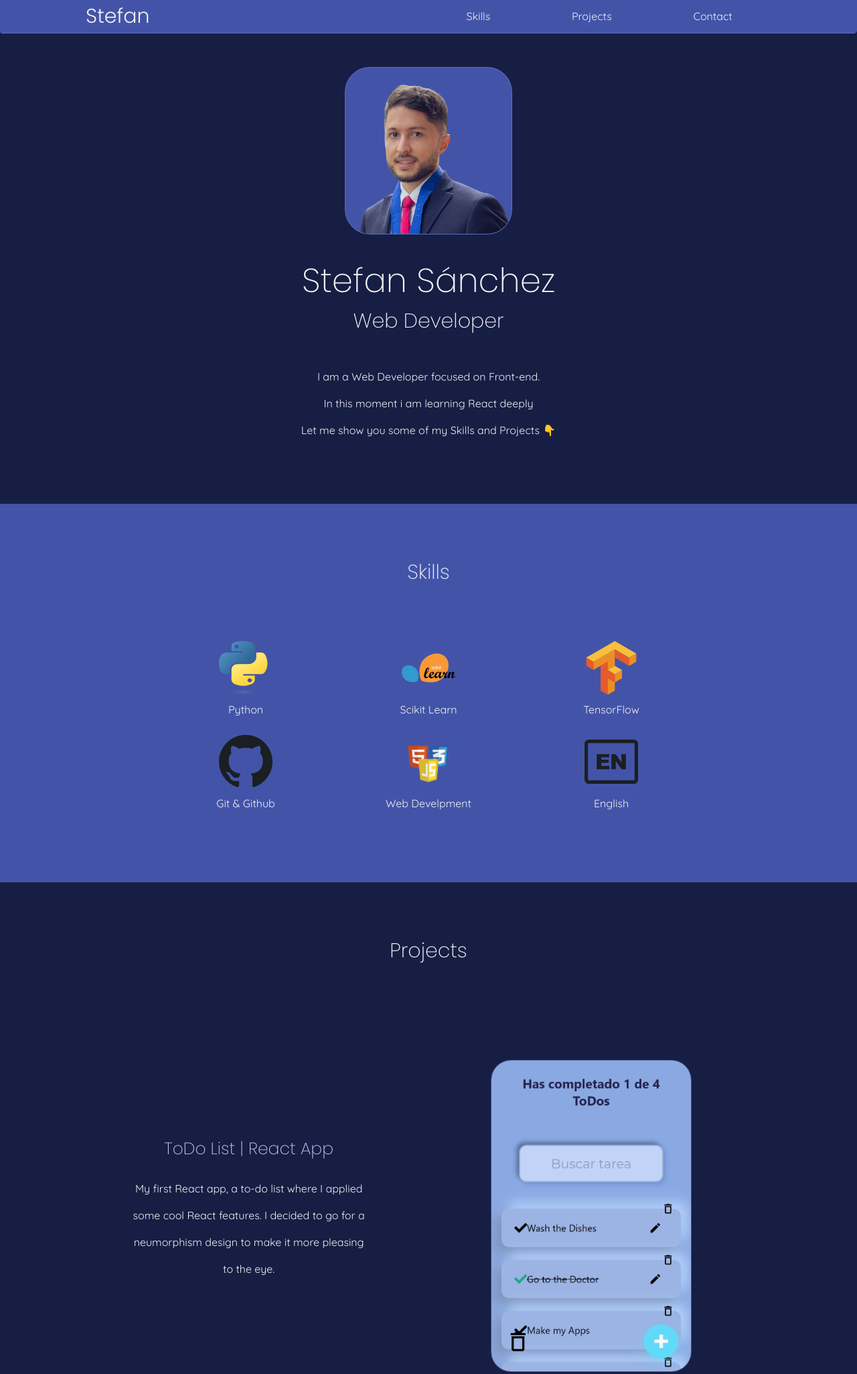
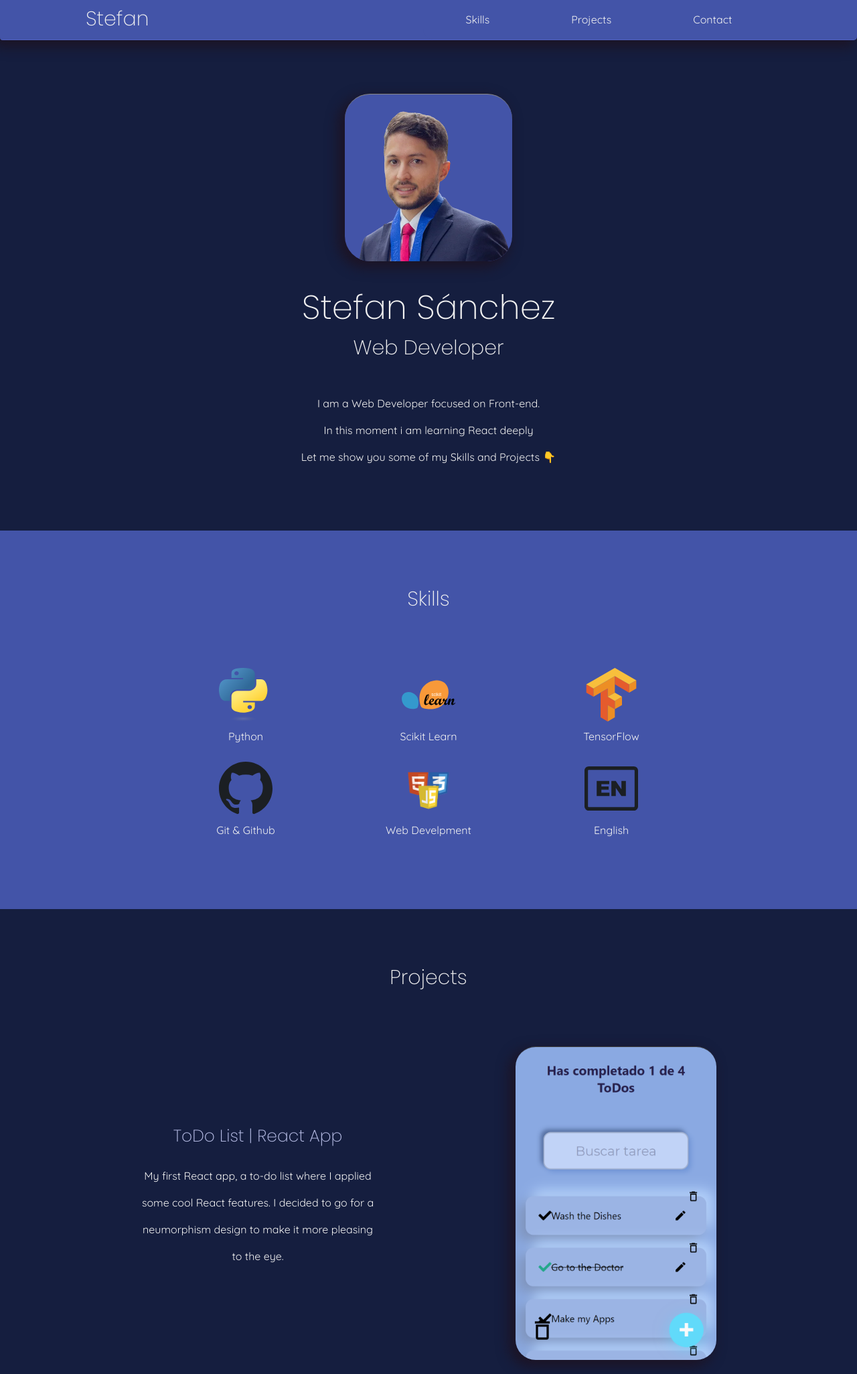
Before and after one commit to StefanSan26/Portfolio, a website built with webpack: page public/index.html in a window 1280 px wide. Shown: the top 2051 px of the page at 67% size. Built offline with nearby package versions, Linux system fonts and the light colour scheme; files whose address does not match are found by name.

Commit message:
Updating some minor details in design

```diff
--- a/src/style/style.css
+++ b/src/style/style.css
@@ -1,12 +1,12 @@
 :root {
-  --header-height: 5rem;
+  --header-height: 6rem;
   /* =====================Colors======================= */
   --hue-color: 230; /*Purple:250 - Green:142 - Blue:230 - Pink:340*/
 
   --first-color:#4354a8;
   --first-color-secondary: #e5e0ff;
   --contrast-color: #ff4081;
-  --black: hsl(230deg 50.42% 17.7%);
+  --black: #151E3F;
   --white: #f1f1f1;
   --white-hover: #bcc2eb;
 
@@ -110,7 +110,8 @@ header {
   top: 0px;
   width: 100%;
   border-radius: 0 0 5px 4px;
-  border-bottom: 1px solid #7d8ade70;
+  border-bottom: 1px solid #6172e070;
+  box-shadow: -7px 7px 18px 3px #1c1426;
 }
 nav {
   display: flex;
@@ -127,7 +128,7 @@ figcaption {
 
 .nav__logo h3 {
   font-size: var(--h3-font-size);
-  font-weight: 300;
+  font-weight: 200;
 	font-family: var(--title-font);
 }
 /*==Menu Open==*/
@@ -197,7 +198,7 @@ figcaption {
 .home {
   display: flex;
   align-items: center;
-  padding-top: 5rem;
+  padding-top: 9rem;
   flex-direction: column;
   text-align: center;
 }
@@ -205,11 +206,11 @@ figcaption {
 .home__profile-img img {
   background-color: var(--first-color);
   /* border-radius: 55% 45% 39% 50% / 47% 51% 49% 53%; */ /*https://9elements.github.io/fancy-border-radius/ */
-  /* box-shadow: -1px -1px 10px 3px var(--first-color); */
+  box-shadow: -7px 7px 18px 3px #1c1426;
   width: 250px;
   height: 250px;
   border-radius: 15%;
-  border: 1px solid #7d8ade70;
+  border-top: 1px solid #888;
 }
 
 .home__description {
@@ -266,7 +267,7 @@ figcaption {
 .project {
   display: flex;
   flex-wrap: wrap;
-  margin: 6rem;
+  margin-bottom: 9rem;
   justify-content: space-evenly;
   align-items: center;
 }
@@ -293,10 +294,11 @@ figcaption {
 .project__image img{
   border-radius: 30px;
   width: 40rem;
-  border: 1px solid #7d8ade70;
+  border-top: 1px solid #444;
+  box-shadow: -7px 7px 18px 3px #1c1426;
 }
 .project__image1 {
-  width: 40rem;
+  max-width: 40rem;
 	display: flex;
   justify-content: center;
 }
@@ -316,7 +318,7 @@ figcaption {
 }
 /* =========Contact========= */
 .contact {
-  margin: 10rem;
+  margin: 10rem auto;
   display: flex;
 }
 
@@ -342,12 +344,12 @@ figcaption {
 	display: inline-block;
 	vertical-align: middle;
 	transform: translateZ(0);
-	box-shadow: 0 0 1px rgba(0, 0, 0, 0);
+	box-shadow: -7px 7px 18px 3px #1c1426;
 	backface-visibility: hidden;
 	-moz-osx-font-smoothing: grayscale;
 	transition-duration: 0.3s;
 	transition-property: transform;
-  border: 1px solid #7d8ade70;
+  border-top: 1px solid #888;
 }
 
 .hvr-grow:hover,
```
Also changed, not shown: 2 other files.
